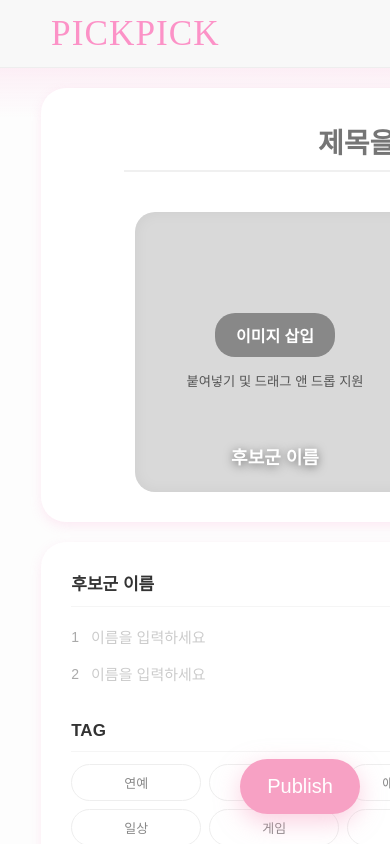
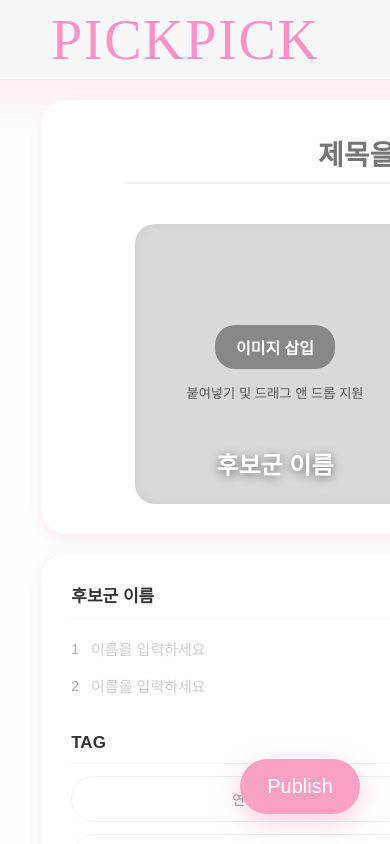
Before and after one commit to kdy20716-droid/pickpick-client, a React (Vite) app: page /create in a window 390 px wide. Shown: the top 844 px of the page. Built offline with nearby package versions, Linux system fonts and the light colour scheme; no server answers; sample sign-in values are in the browser's storage; a web font is replaced by a local one.

Commit message:
반응형 수정 및 제작 페이지 수정

```diff
--- a/src/components/Header.css
+++ b/src/components/Header.css
@@ -2,7 +2,7 @@
   position: sticky;
   top: 0;
   z-index: 120;
-  height: clamp(68px, 8vw, 80px);
+  height: 80px;
   background: var(--bg);
 }
 
@@ -19,7 +19,7 @@
 
 .brand {
   font-family: "Jersey 25", cursive;
-  font-size: clamp(2.2rem, 4.6vw, 3.5rem);
+  font-size: 3.5rem;
   line-height: 1;
   color: var(--point);
   letter-spacing: 0.03em;
@@ -28,8 +28,8 @@
 .site-nav {
   display: flex;
   align-items: center;
-  gap: clamp(14px, 3vw, 36px);
-  font-size: clamp(1rem, 2.2vw, 1.5rem);
+  gap: clamp(14px, calc(var(--layout-vw) * 0.03), 36px);
+  font-size: 1.5rem;
   font-weight: 300;
   white-space: nowrap;
 }
@@ -44,8 +44,8 @@
 }
 
 .account-link img {
-  width: clamp(40px, 6vw, 54px);
-  height: clamp(40px, 6vw, 54px);
+  width: clamp(40px, calc(var(--layout-vw) * 0.06), 54px);
+  height: clamp(40px, calc(var(--layout-vw) * 0.06), 54px);
 }
 
 .profile-img-small {
@@ -55,7 +55,7 @@
 
 .background-glow {
   position: fixed; /* 페이지의 고정된 배경으로 작동 */
-  top: clamp(68px, 8vw, 80px); /* 헤더의 높이와 정확히 맞물림 */
+  top: 80px; /* 헤더의 높이와 정확히 맞물림 */
   left: 0;
   right: 0;
   height: 50px; /* 기본 두께를 조금 더 두껍게 */
--- a/src/pages/Admin.css
+++ b/src/pages/Admin.css
@@ -19,7 +19,7 @@
 }
 
 .admin-header h1 {
-  font-size: clamp(2rem, 3vw, 2.8rem);
+  font-size: 2.8rem;
   margin: 0 0 10px;
   font-weight: 700;
   color: var(--text);
--- a/src/pages/Create.css
+++ b/src/pages/Create.css
@@ -5,6 +5,13 @@
   align-items: center; /* 중앙 정렬 */
   background: transparent; /* 배경 빛이 보이도록 투명하게 설정 */
   overflow: hidden; /* 스크롤 방지 */
+  --create-header-offset: 80px;
+  --create-panel-min-height: 600px;
+  --create-panel-height: max(
+    var(--create-panel-min-height),
+    calc(100dvh - var(--create-header-offset) - 90px)
+  );
+  height: calc(100dvh - var(--create-header-offset));
 }
 
 .main-content {
@@ -12,9 +19,12 @@
   justify-content: center;
   align-items: stretch;
   gap: 30px;
-  max-width: 1200px;
+  max-width: 1240px;
   width: 95%;
   max-height: 90%; /* 화면 높이의 90% 이상 넘지 않게 */
+  height: var(--create-panel-height);
+  min-height: var(--create-panel-min-height);
+  max-height: none;
 }
 
 .editor-card {
@@ -33,9 +43,12 @@
   flex-direction: column;
   justify-content: center;
   align-items: center;
+  justify-content: flex-start;
+  min-height: 0;
 }
 
 .editor-card__title-input {
+  flex: 0 0 auto;
   width: 85%;
   font-size: 28px;
   font-weight: bold;
@@ -49,6 +62,8 @@
 }
 
 .vs-container {
+  flex: 1 1 auto;
+  min-height: 0;
   display: flex;
   align-items: center;
   justify-content: center;
@@ -71,6 +86,7 @@
   box-shadow: inset 0 0 15px rgba(0, 0, 0, 0.05); /* 내부 그림자로 변경하여 깔끔하게 */
   transition: all 0.2s ease;
   outline: none; /* 기본 포커스 테두리 제거 */
+  height: 100%;
 }
 
 .candidate-box:hover,
@@ -267,12 +283,14 @@
 /* Settings Section */
 .settings-section {
   flex: 0.8; /* 설정 영역 비중 축소 */
-  width: 320px;
+  width: 360px;
   display: flex;
   flex-direction: column;
   gap: 25px;
   position: relative;
   height: auto;
+  flex: 0 0 360px;
+  overflow-y: auto;
 }
 
 .settings-group__title {
@@ -292,21 +310,22 @@
 }
 
 .tag-cloud {
-  display: flex;
-  flex-wrap: wrap;
-  gap: 8px;
+  display: grid;
+  grid-template-columns: repeat(2, minmax(0, 1fr));
+  gap: 12px;
 }
 
 .tag-button {
-  padding: 8px 14px;
+  min-height: 46px;
+  padding: 11px 14px;
   border-radius: 25px;
   border: 1px solid #eee;
   background-color: #fff;
-  font-size: 13px;
+  font-size: 14px;
   color: #888;
   cursor: pointer;
   transition: all 0.2s ease;
-  width: 130px;
+  width: 100%;
 }
 
 .tag-button--active {
@@ -356,6 +375,8 @@
     align-items: center;
     gap: 20px;
     padding: 0 20px 50px 20px;
+    height: auto;
+    min-height: 0;
     max-height: none;
   }
 
@@ -395,7 +416,6 @@
     height: 280px;
   }
   .candidate-box__label {
-    font-size: 18px;
     bottom: 20px;
   }
 }
--- a/src/pages/MainPage.css
+++ b/src/pages/MainPage.css
@@ -22,7 +22,7 @@ html {
 
 body {
   margin: 0;
-  min-width: 850px;
+  min-width: var(--app-min-width);
   background: var(--bg);
   color: var(--text);
   font-family: "REM", sans-serif;
@@ -56,7 +56,7 @@ img {
 
 .hero h1 {
   margin: 50px 0 0;
-  font-size: clamp(2.3rem, 3.2vw, 3.5rem);
+  font-size: 3.5rem;
   line-height: 1.12;
   font-weight: 600;
 }
@@ -125,7 +125,7 @@ img {
 .vote-card h2 {
   margin: 0 0;
   text-align: center;
-  font-size: clamp(2rem, 2.5vw, 2.8rem);
+  font-size: 2.8rem;
   font-weight: 550;
 }
 
@@ -162,7 +162,7 @@ img {
   bottom: 22px;
   left: 0;
   text-align: center;
-  font-size: clamp(1.65rem, 1.8vw, 2.2rem);
+  font-size: 2.2rem;
   font-weight: 700;
   color: #ffffff;
   text-shadow:
--- a/src/pages/VotePage.css
+++ b/src/pages/VotePage.css
@@ -52,11 +52,11 @@
   --vote-sheet-bg: rgba(255, 255, 255, 0.96);
   --vote-sheet-shadow: 0 22px 60px rgba(17, 17, 17, 0.08);
   --vote-sheet-active-shadow: 0 28px 72px rgba(17, 17, 17, 0.12);
-  --vote-sheet-title-size: clamp(2rem, 3.1vw, 3rem);
+  --vote-sheet-title-size: 3rem;
   --vote-choice-gap: 16px;
   --vote-choice-radius: 20px;
   --vote-choice-bg: #f4f0ea;
-  --vote-choice-name-size: clamp(1.95rem, 2vw, 2.65rem);
+  --vote-choice-name-size: 2.65rem;
   --vote-result-bar-height: 18px;
   --vote-result-left-color: linear-gradient(90deg, #76b9ff 0%, #9bc7ff 100%);
   --vote-result-right-color: linear-gradient(90deg, #fc92c7 0%, #ffabd5 100%);
@@ -607,7 +607,7 @@
     ),
     linear-gradient(135deg, #f3c967 0%, #df6d3c 48%, #3b1f14 100%);
   color: rgba(255, 255, 255, 0.9);
-  font-size: clamp(5rem, 12vw, 9rem);
+  font-size: 9rem;
   font-weight: 900;
   transition: transform 220ms ease;
 }
--- a/src/styles.css
+++ b/src/styles.css
@@ -1,6 +1,11 @@
 body {
   margin: 0;
   font-family: sans-serif;
+}
+
+:root {
+  --app-min-width: 850px;
+  --layout-vw: max(100vw, var(--app-min-width));
 }
 
 * {
@@ -21,7 +26,7 @@ a {
 }
 
 #root {
-  min-width: 850px;
+  min-width: var(--app-min-width);
 }
 
 .site-main {
```
